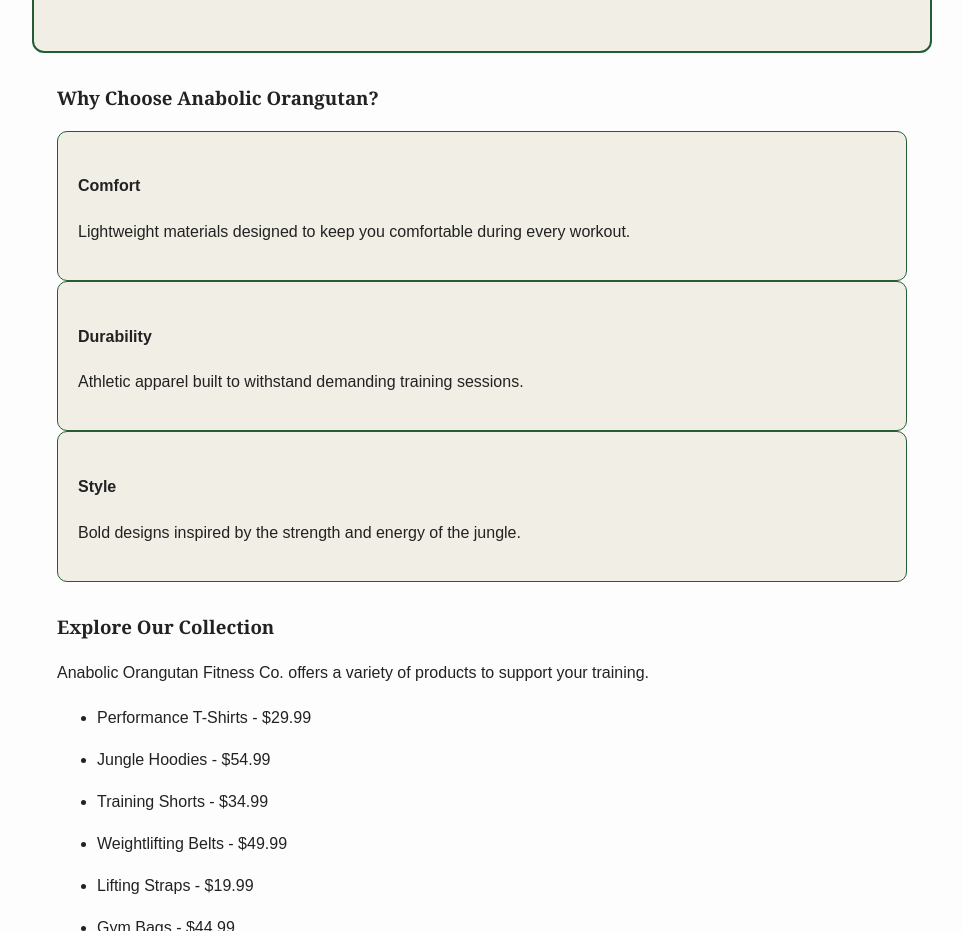
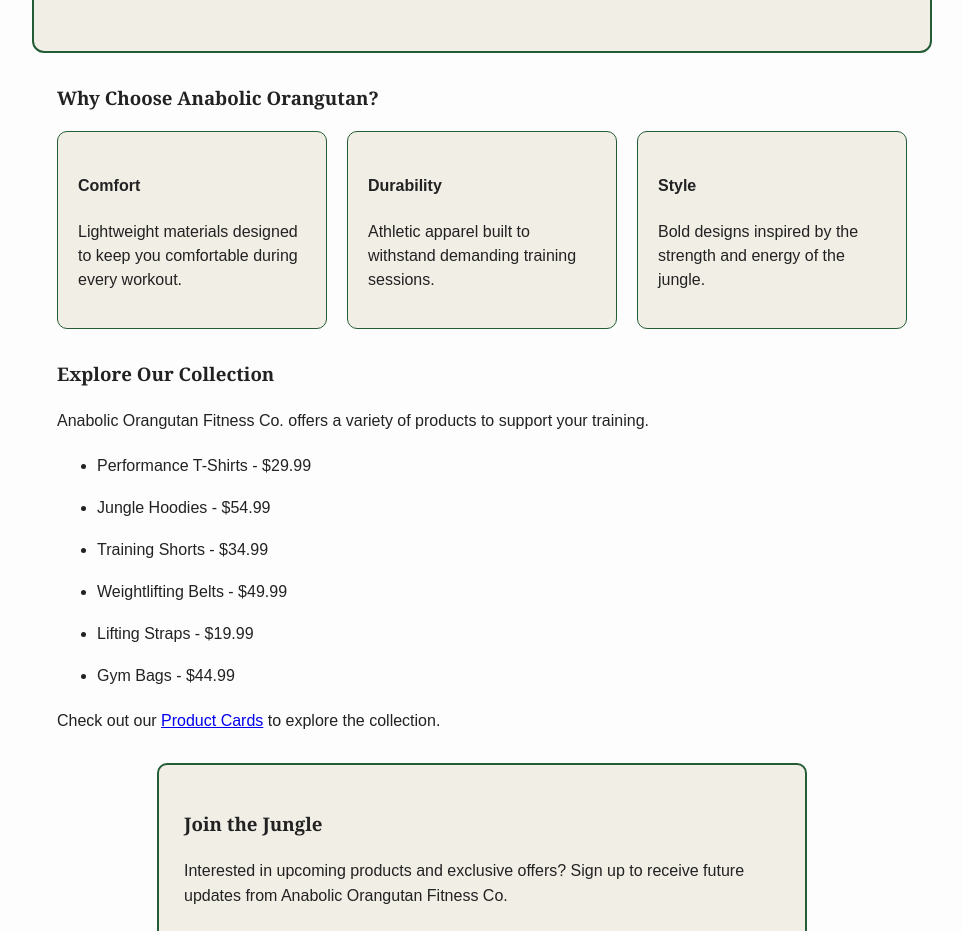
Before and after one commit to aiden-orr/aiden-orr.github.io, a plain HTML site: page itis3135/product.html in a window 1280 px wide. Shown: the part 864-1795 px from the top of the page, without its empty margins (158-1121 px from the left). Drawn offline with Linux system fonts and the light colour scheme.

Commit message:
Update product.html

```diff
--- a/itis3135/product.html
+++ b/itis3135/product.html
@@ -1,5 +1,3 @@
-
-
 <!DOCTYPE html>
 <html lang="en">
 <head>
@@ -57,11 +55,11 @@
             margin: 30px auto;
         }
 
-        /** .feature-grid {
+        .feature-grid {
             display: grid;
             grid-template-columns: 1fr 1fr 1fr;
-            margin-top: 20px
-        } **/
+            gap: 20px;
+        }
 
         .feature-card {
             background-color: #f1eee6;
```
Lines whose indentation alone changed are shown as unchanged.
